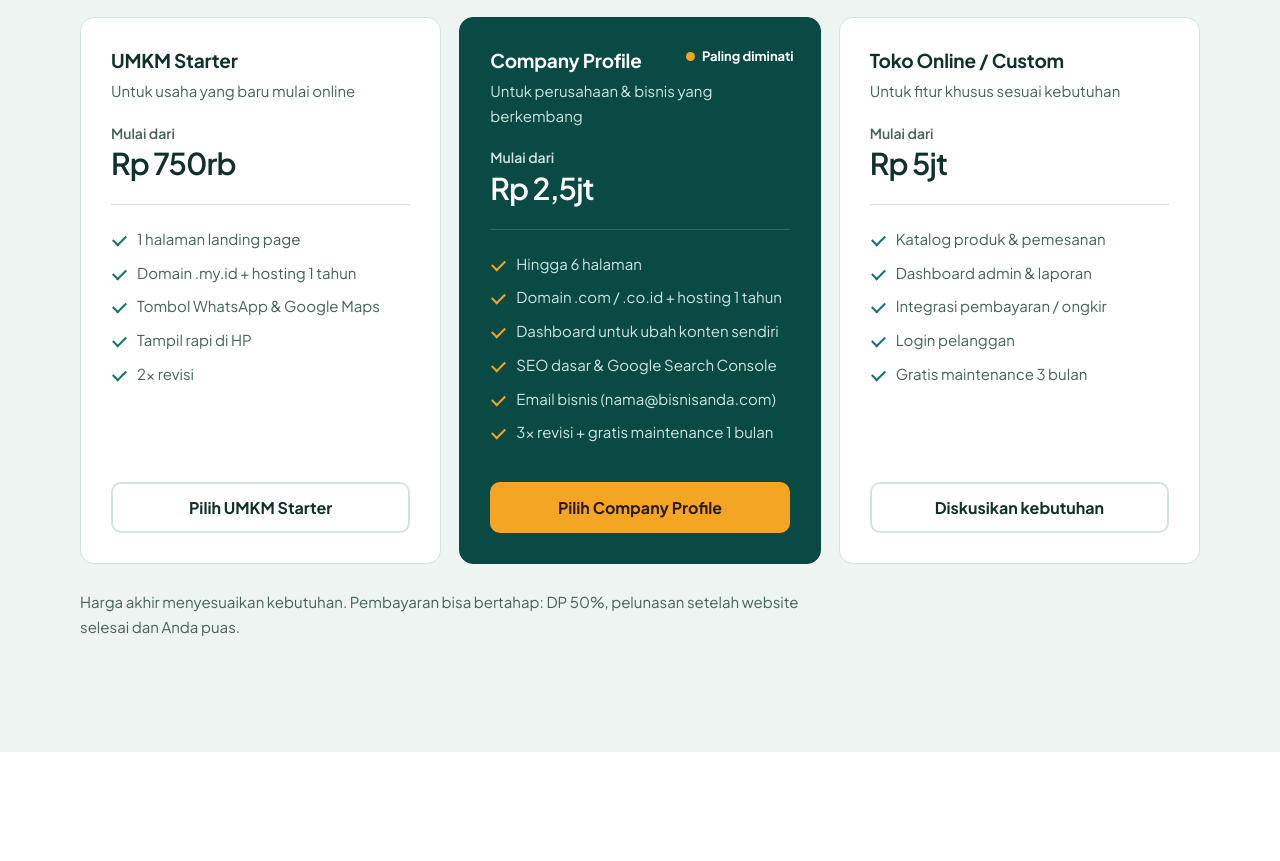
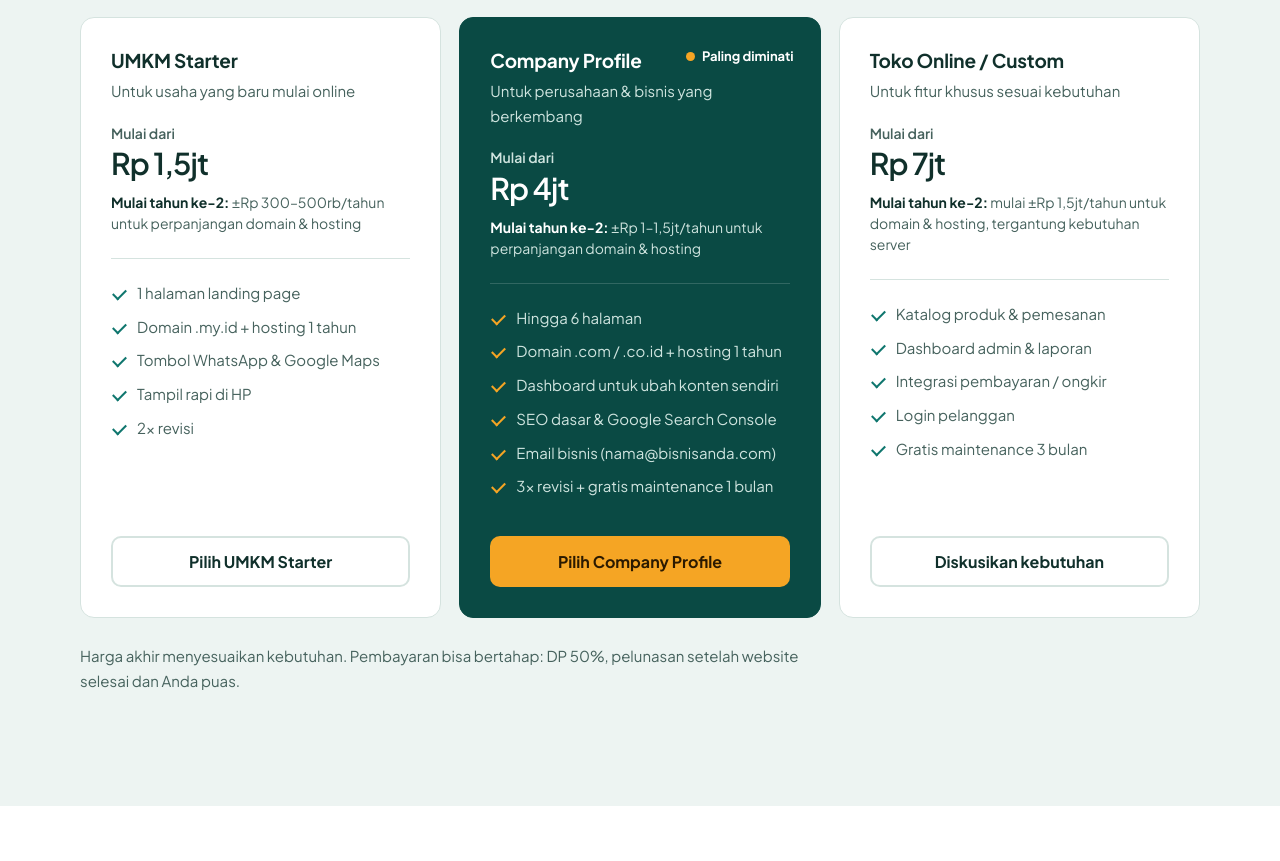
Before and after one commit to tapak-digital/tapak-digital.github.io, a plain HTML site: page id/index.html in a window 1280 px wide. Shown: the part 2480-3341 px from the top of the page. Drawn offline with Linux system fonts and the light colour scheme; a web font is replaced by a local one.

Commit message:
Ubah harga paket dan cantumkan biaya tahun kedua
- UMKM Starter Rp 1,5jt, Company Profile Rp 4jt, Toko Online / Custom Rp 7jt
- Perkiraan biaya perpanjangan domain & hosting di tiap paket
- Jawaban FAQ tahun kedua merujuk ke perkiraan tersebut

```diff
--- a/id/index.html
+++ b/id/index.html
@@ -92,7 +92,8 @@
 
           <h3>UMKM Starter</h3>
           <p class="for">Untuk usaha yang baru mulai online</p>
-          <div class="amount"><small>Mulai dari</small>Rp 750rb</div>
+          <div class="amount"><small>Mulai dari</small>Rp 1,5jt</div>
+          <p class="renew"><b>Mulai tahun ke-2:</b> ±Rp 300–500rb/tahun untuk perpanjangan domain &amp; hosting</p>
           <ul><li>1 halaman landing page</li><li>Domain .my.id + hosting 1 tahun</li><li>Tombol WhatsApp &amp; Google Maps</li><li>Tampil rapi di HP</li><li>2× revisi</li></ul>
           <a class="btn btn-line wa-link" href="#" data-msg="Halo Tapak Digital, saya tertarik paket UMKM Starter.">Pilih UMKM Starter</a>
         </div>
@@ -100,7 +101,8 @@
           <span class="tag">Paling diminati</span>
           <h3>Company Profile</h3>
           <p class="for">Untuk perusahaan &amp; bisnis yang berkembang</p>
-          <div class="amount"><small>Mulai dari</small>Rp 2,5jt</div>
+          <div class="amount"><small>Mulai dari</small>Rp 4jt</div>
+          <p class="renew"><b>Mulai tahun ke-2:</b> ±Rp 1–1,5jt/tahun untuk perpanjangan domain &amp; hosting</p>
           <ul><li>Hingga 6 halaman</li><li>Domain .com / .co.id + hosting 1 tahun</li><li>Dashboard untuk ubah konten sendiri</li><li>SEO dasar &amp; Google Search Console</li><li>Email bisnis (nama@bisnisanda.com)</li><li>3× revisi + gratis maintenance 1 bulan</li></ul>
           <a class="btn btn-primary wa-link" href="#" data-msg="Halo Tapak Digital, saya tertarik paket Company Profile.">Pilih Company Profile</a>
         </div>
@@ -108,7 +110,8 @@
 
           <h3>Toko Online / Custom</h3>
           <p class="for">Untuk fitur khusus sesuai kebutuhan</p>
-          <div class="amount"><small>Mulai dari</small>Rp 5jt</div>
+          <div class="amount"><small>Mulai dari</small>Rp 7jt</div>
+          <p class="renew"><b>Mulai tahun ke-2:</b> mulai ±Rp 1,5jt/tahun untuk domain &amp; hosting, tergantung kebutuhan server</p>
           <ul><li>Katalog produk &amp; pemesanan</li><li>Dashboard admin &amp; laporan</li><li>Integrasi pembayaran / ongkir</li><li>Login pelanggan</li><li>Gratis maintenance 3 bulan</li></ul>
           <a class="btn btn-line wa-link" href="#" data-msg="Halo Tapak Digital, saya ingin diskusi website toko online / custom.">Diskusikan kebutuhan</a>
         </div>
@@ -190,7 +193,7 @@
         <details><summary>Saya belum punya logo, foto, atau teks. Bisa dibantu?</summary><p>Bisa. Saya bantu menyusun teks dasar dan memakai foto/ilustrasi berlisensi. Untuk logo dan foto produk profesional bisa didiskusikan sebagai tambahan.</p></details>
         <details><summary>Apakah saya bisa mengubah isi website sendiri?</summary><p>Untuk paket Company Profile ke atas, Anda mendapat dashboard untuk mengubah teks, gambar, dan artikel tanpa perlu coding, lengkap dengan panduan cara memakainya.</p></details>
         <details><summary>Bagaimana sistem pembayarannya?</summary><p>DP 50% di awal, pelunasan 50% setelah website selesai dan Anda setuju dengan hasilnya, sebelum serah terima akses penuh.</p></details>
-        <details><summary>Setelah tahun pertama, apa yang perlu dibayar?</summary><p>Hanya perpanjangan domain dan hosting tahunan. Biayanya saya informasikan di awal agar tidak ada kejutan.</p></details>
+        <details><summary>Setelah tahun pertama, apa yang perlu dibayar?</summary><p>Hanya perpanjangan domain dan hosting tahunan. Perkiraan biayanya tercantum di setiap paket di atas, dan angka pastinya saya sampaikan di penawaran agar tidak ada kejutan.</p></details>
         <details><summary>Apakah website-nya akan muncul di Google?</summary><p>Website saya daftarkan ke Google Search Console dan disusun dengan SEO dasar. Posisi di hasil pencarian butuh waktu dan dipengaruhi persaingan, jadi saya tidak menjanjikan peringkat tertentu.</p></details>
       </div>
     </div>
--- a/style.css
+++ b/style.css
@@ -265,3 +265,9 @@ footer { padding: 30px 0 40px; font-size: 14px; color: var(--ink-soft); }
   html { scroll-behavior: auto; }
   summary::after { transition: none; }
 }
+
+/* Second-year cost under each price */
+.renew { font-size: 14px; line-height: 1.5; margin: 12px 0 0; color: var(--ink-soft); }
+.renew b { font-weight: 700; color: var(--ink); }
+.price.featured .renew { color: var(--pine-ink); }
+.price.featured .renew b { color: #fff; }
```
Also changed, not shown: index.html (+7 -4 lines).
